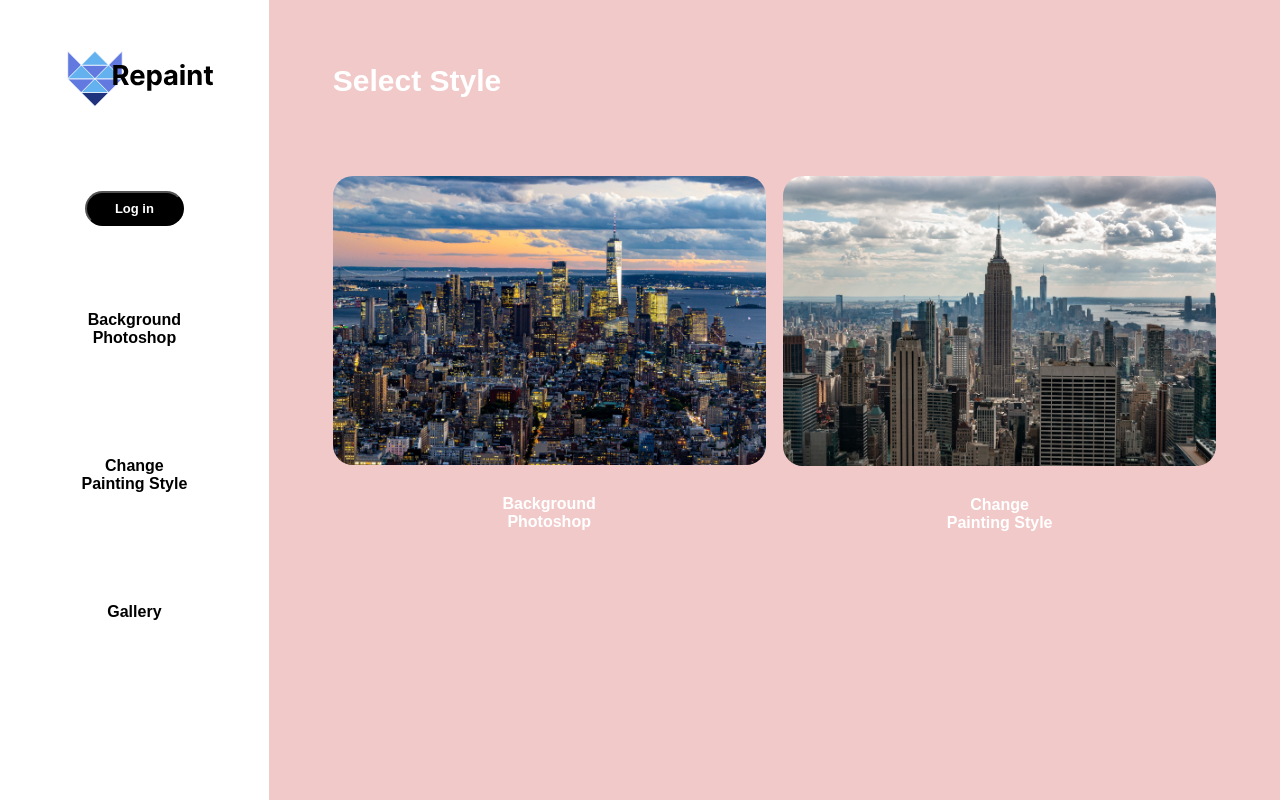
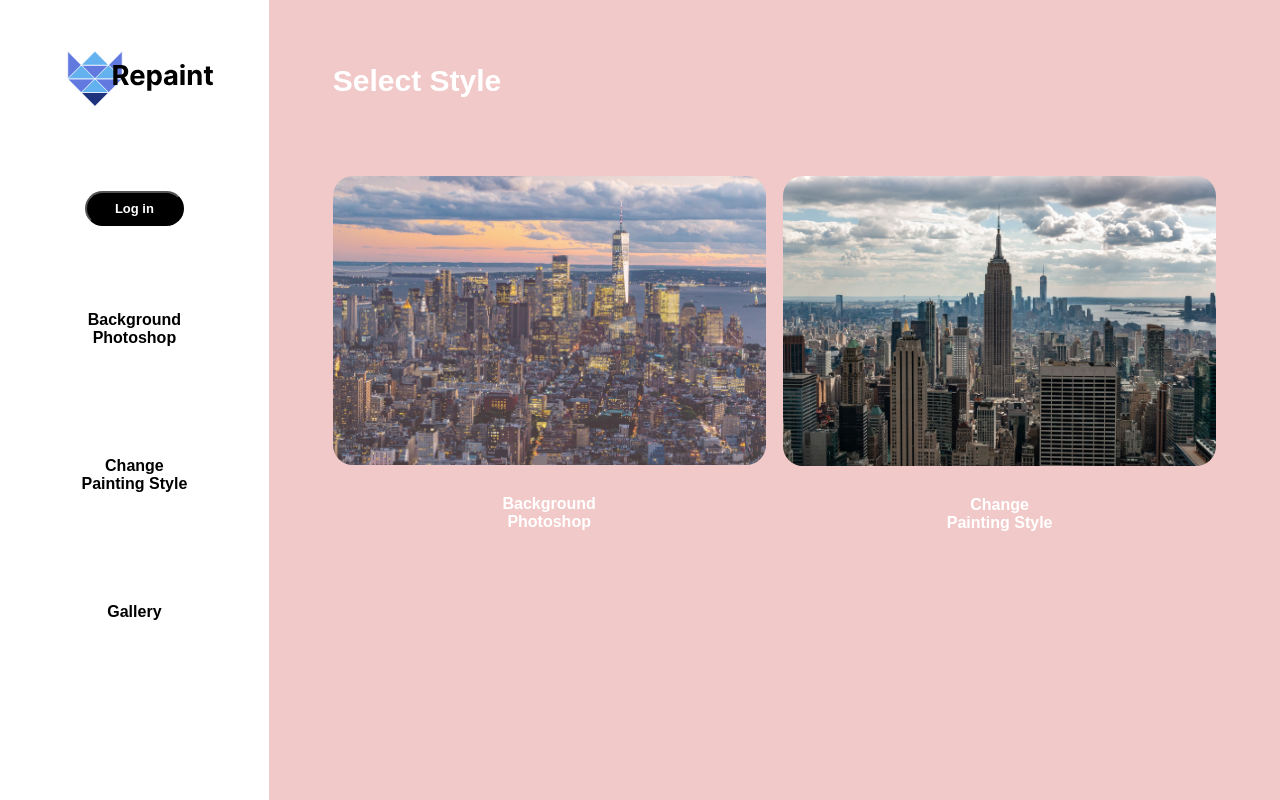
Before and after one commit to 22Winter-TeamI/practice, a React (Create React App) app in the folder practice/: page /selectpage in a window 1280 px wide. In both pictures the pointer is over the picture 549 px from the left and 320 px from the top of the page. Built offline with nearby package versions, Linux system fonts and the light colour scheme.

Commit message:
feat: selectstylepage의 이미지에 hover 추가

```diff
--- a/practice/src/css/Selectstyle.module.css
+++ b/practice/src/css/Selectstyle.module.css
@@ -29,9 +29,18 @@
   line-height: 0;
 }
 
-.image {
+.image  {
   width: 100%;
+
 }
+
+.image:hover {
+  transform: scale(1.1);
+  opacity: 0.7;
+  box-shadow: 10px 10px 5px rgb(71, 71, 71);
+  overflow: hidden;
+}
+
 
 .image_text {
   text-align: center;
--- a/practice/src/pages/Selectstyle.js
+++ b/practice/src/pages/Selectstyle.js
@@ -2,6 +2,7 @@ import styles from "../css/Selectstyle.module.css";
 import Nav from "../components/Nav";
 import leftbutton from "../images/leftbutton.jpg";
 import rightbutton from "../images/rightbutton.jpg";
+
 // import ProgressBar from "../components/ProgressBar";
 
 export default function Selectstyle() {
@@ -14,7 +15,7 @@ export default function Selectstyle() {
             <h1 className={styles.title}>Select Style</h1>
 
 
-              {/* <ProgressBar /> */}
+
 
 
             <div className={styles.select}>
```
